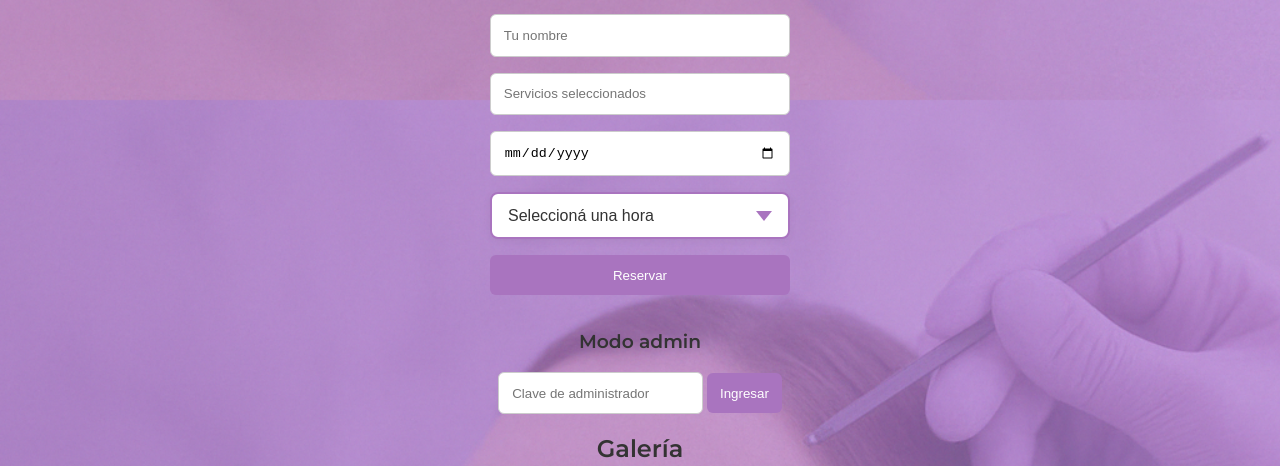
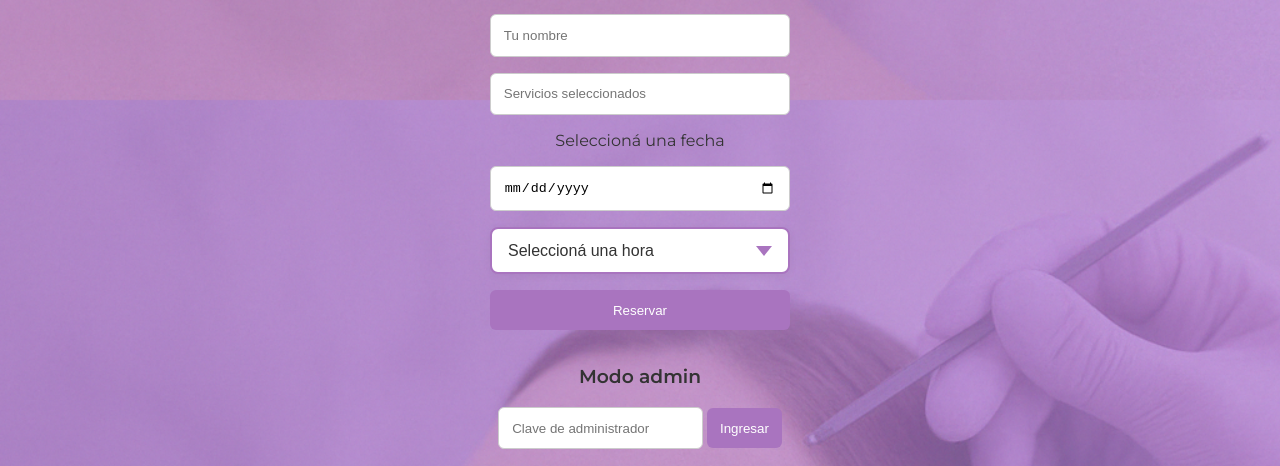
Before and after one commit to RodrigoBrun/CSstudio, a plain HTML site: page index.html in a window 1280 px wide. Shown: the part 2460-2926 px from the top of the page. Drawn offline with Linux system fonts and the light colour scheme; no server answers.

Commit message:
Update index.html

```diff
--- a/index.html
+++ b/index.html
@@ -307,7 +307,8 @@
     <form id="form-reserva">
       <input type="text" name="nombre" placeholder="Tu nombre" required>
       <input type="text" name="servicio" placeholder="Servicios seleccionados" id="input-servicio" required>
-      <input type="date" name="fecha" id="fecha" required>
+      <label for="fecha">Seleccioná una fecha</label>
+      <input type="date" name="fecha" id="fecha" placeholder="Seleccioná una fecha"required>
       <select name="hora" id="select-hora" required>
         <option value="">Seleccioná una hora</option>
       </select>
```
